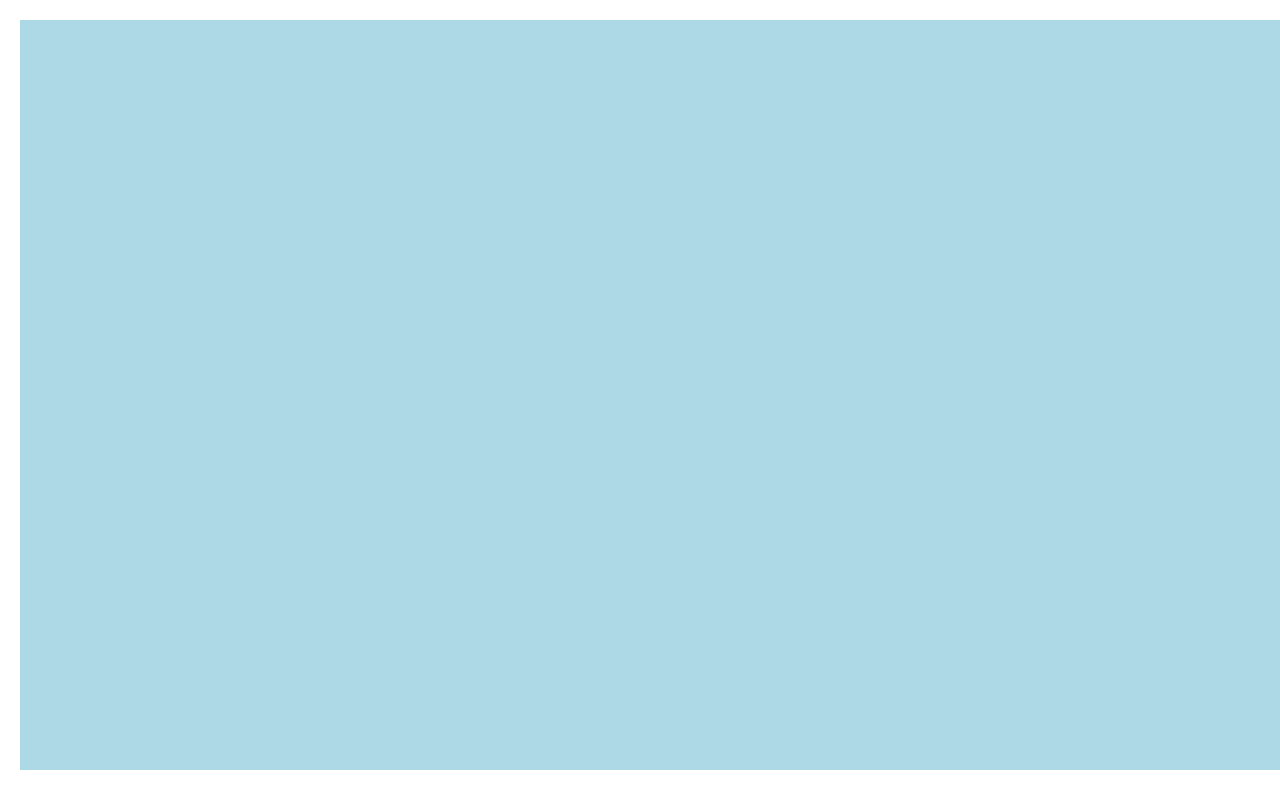
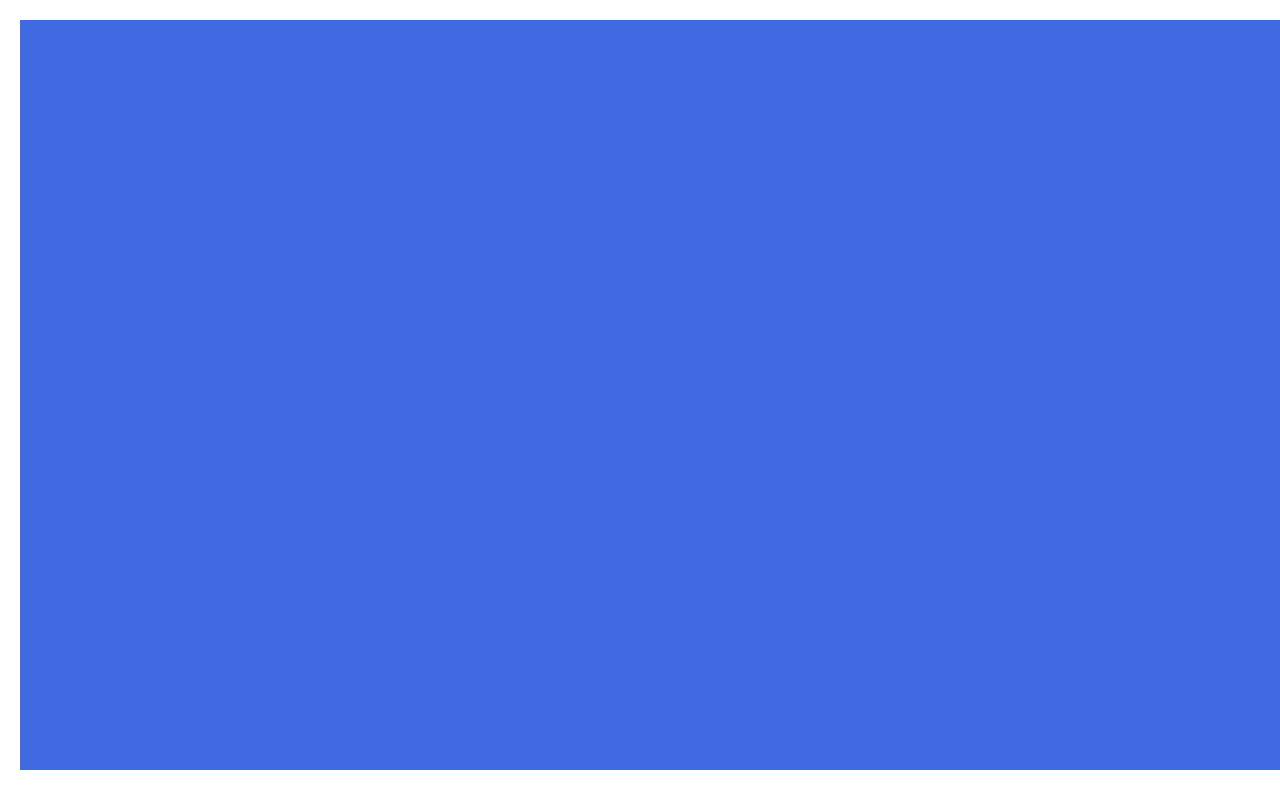
Before and after one commit to Kam-XIM/Kam-XIM.github.io, a plain HTML site: page projects/platformer/index.html in a window 1280 px wide. Shown: the top 800 px of the page. Drawn offline with nearby package versions, Linux system fonts and the light colour scheme.

Commit message:
<Making updates>

```diff
--- a/projects/platformer/index.html
+++ b/projects/platformer/index.html
@@ -12,9 +12,9 @@
 
   <body id="body">
     <canvas id="canvas" width="1400" height="750"></canvas>
-    <img id="cannon" src="images/cannon.png" />
+    <img id="cannon" src="images/Cannon.png" />
     <img id="player" src="images/halle.png" />
-    <img id="projectile" src="images/projectile.png" />
+    <img id="projectile" src="images/Blue-Fire.png" />
     <img src="https://upload.wikimedia.org/wikipedia/commons/b/bd/Test.svg" />
   </body>
 </html>
--- a/projects/platformer/platformer.css
+++ b/projects/platformer/platformer.css
@@ -3,8 +3,9 @@ body {
 }
 
 canvas {
-  background-color: lightblue;
+  background-color: #4169E1;
   margin: 20px;
+
 }
 
 img {
--- a/projects/platformer/setup.js
+++ b/projects/platformer/setup.js
@@ -76,8 +76,8 @@ const cannonHeight = 80;
 let projectiles = [];
 const defaultProjectileWidth = 24;
 const defaultProjectileHeight = defaultProjectileWidth;
-const collectableWidth = 40;
-const collectableHeight = 40;
+const collectableWidth = 60;
+const collectableHeight = 60;
 let collectables = [];
 
 // canvas and context variables; must be initialized later
@@ -95,6 +95,6 @@ var collectableList = {
   diamond: { image: "images/collectables/diamond-head.png" },
   grace: { image: "images/collectables/grace-head.png" },
   kennedi: { image: "images/collectables/kennedi-head.png" },
-  max: { image: "images/collectables/max-head.png" },
+  max: { image: "images/collectables/Star.png" },
   steve: { image: "images/collectables/steve-head.png" },
 };
```
Also changed, not shown: projects/platformer/images/Blue-Fire.png (added), projects/platformer/images/Cannon.png (added), projects/platformer/images/collectables/CCannon.png (added), projects/platformer/images/collectables/Canon.png (added), projects/platformer/images/collectables/Fire.png (added), projects/platformer/images/collectables/Star.png (added).
